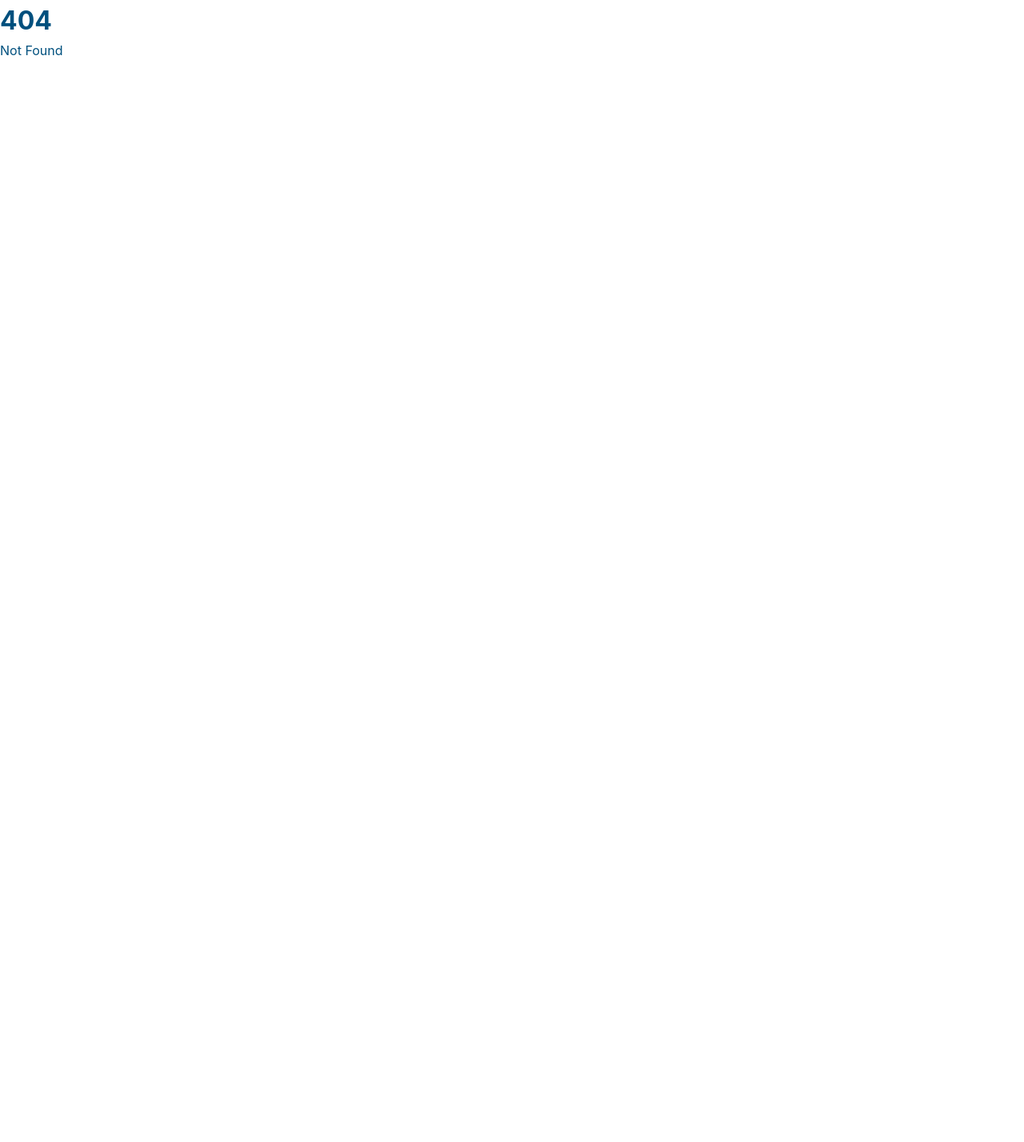
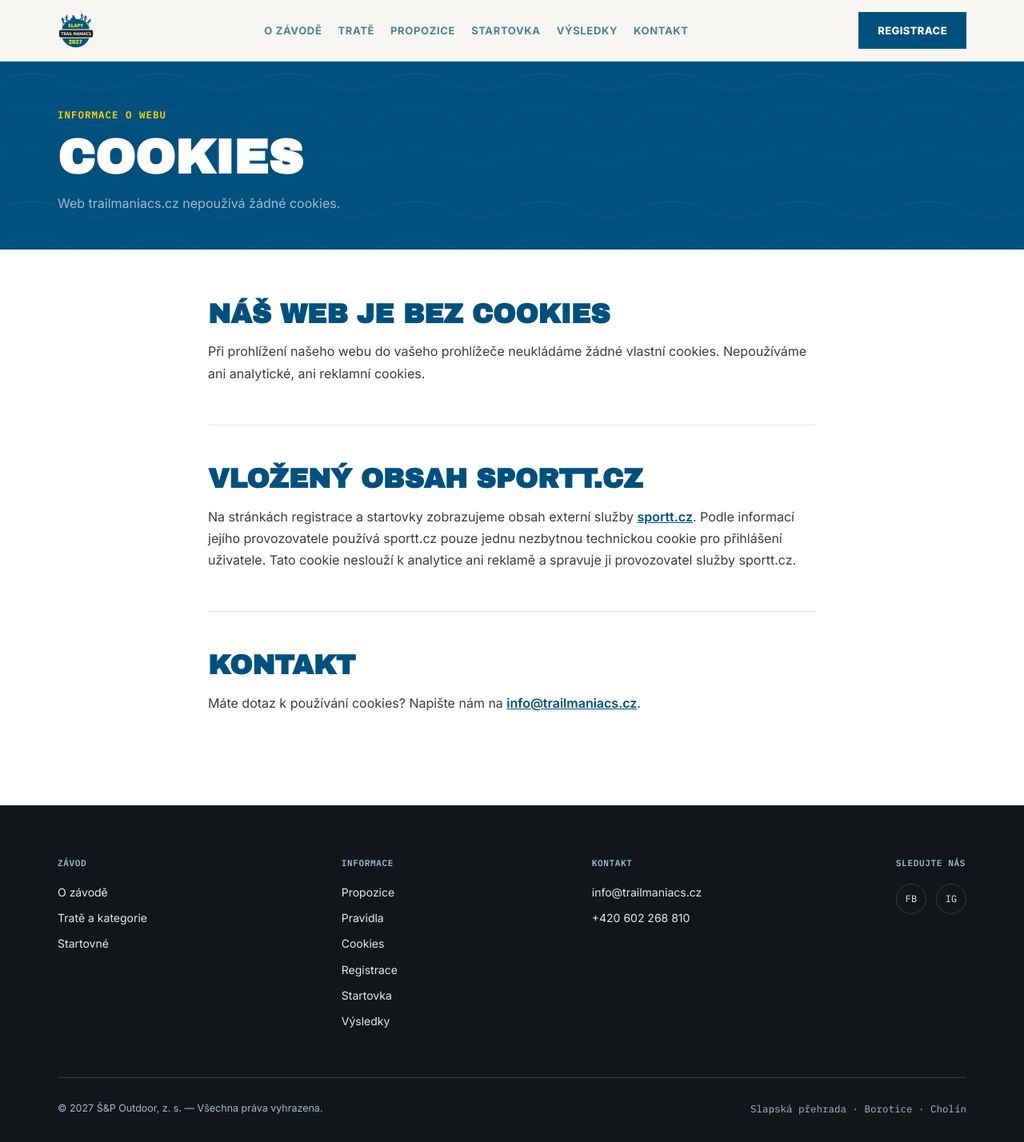
Before and after one commit to sap-outdoor/web-trailmaniacs, a SvelteKit app: page /cookies in a window 1280 px wide. Before the commit this address had no page. Shown: the whole page at 80% size. Before the commit the page ends 800 px from the top, so only its background shows below. Built offline with nearby package versions, Linux system fonts and the light colour scheme.

Commit message:
feat: add cookies information

```diff
--- a/src/routes/+page.svelte
+++ b/src/routes/+page.svelte
@@ -598,6 +598,7 @@
 				<h4>Informace</h4>
 				<a href="/propozice">Propozice</a>
 				<a href="/pravidla">Pravidla</a>
+				<a href="/cookies">Cookies</a>
 				<a href="/registrace">Registrace</a>
 				<a href="/startovka">Startovka</a>
 				<a href="/vysledky">Výsledky</a>
--- /dev/null
+++ b/src/routes/cookies/+page.svelte
@@ -0,0 +1,133 @@
+<svelte:head>
+	<title>Cookies — Slapy Trail Maniacs</title>
+	<meta
+		name="description"
+		content="Web trailmaniacs.cz sám nepoužívá žádné cookies. Informace o cookies a vloženém obsahu služby sportt.cz."
+	/>
+	<link rel="preconnect" href="https://fonts.googleapis.com" />
+	<link
+		href="https://fonts.googleapis.com/css2?family=Archivo+Black&family=Inter:wght@400;500;600;700;800;900&family=IBM+Plex+Mono:wght@400;500;600&display=swap"
+		rel="stylesheet"
+	/>
+</svelte:head>
+
+<header>
+	<div class="wrap navrow">
+		<a href="/" class="logo"
+			><img
+				src="/slapy-trail-maniacs-2027-logo.svg"
+				alt="Slapy Trail Maniacs"
+				class="logo-img"
+			/></a
+		>
+		<nav class="links">
+			<a href="/#o-zavode">O závodě</a>
+			<a href="/#trate">Tratě</a>
+			<a href="/propozice">Propozice</a>
+			<a href="/startovka">Startovka</a>
+			<a href="/vysledky">Výsledky</a>
+			<a href="/#kontakt">Kontakt</a>
+		</nav>
+		<a href="/registrace" class="cta-btn">Registrace</a>
+		<button class="navmenu-btn">☰</button>
+	</div>
+</header>
+
+<main>
+	<section class="doc-header">
+		<div class="wrap">
+			<div class="kicker">Informace o webu</div>
+			<h1>Cookies</h1>
+			<p>Web trailmaniacs.cz nepoužívá žádné cookies.</p>
+		</div>
+	</section>
+
+	<section class="cookies-body">
+		<div class="wrap">
+			<div class="doc-content">
+				<div class="doc-section">
+					<h2>Náš web je bez cookies</h2>
+					<p>
+						Při prohlížení našeho webu do vašeho prohlížeče neukládáme žádné vlastní cookies.
+						Nepoužíváme ani analytické, ani reklamní cookies.
+					</p>
+				</div>
+				<div class="doc-section">
+					<h2>Vložený obsah sportt.cz</h2>
+					<p>
+						Na stránkách registrace a startovky zobrazujeme obsah externí služby
+						<a
+							href="https://sportt.cz"
+							class="inline-link"
+							target="_blank"
+							rel="noopener noreferrer">sportt.cz</a
+						>. Podle informací jejího provozovatele používá sportt.cz pouze jednu nezbytnou
+						technickou cookie pro přihlášení uživatele. Tato cookie neslouží k analytice ani reklamě
+						a spravuje ji provozovatel služby sportt.cz.
+					</p>
+				</div>
+				<div class="doc-section">
+					<h2>Kontakt</h2>
+					<p>
+						Máte dotaz k používání cookies? Napište nám na
+						<a href="mailto:info@trailmaniacs.cz" class="inline-link">info@trailmaniacs.cz</a>.
+					</p>
+				</div>
+			</div>
+		</div>
+	</section>
+</main>
+
+<footer>
+	<div class="wrap">
+		<div class="footer-grid">
+			<div class="footer-col">
+				<h4>Závod</h4>
+				<a href="/#o-zavode">O závodě</a>
+				<a href="/#trate">Tratě a kategorie</a>
+				<a href="/#startovne">Startovné</a>
+			</div>
+			<div class="footer-col">
+				<h4>Informace</h4>
+				<a href="/propozice">Propozice</a>
+				<a href="/pravidla">Pravidla</a>
+				<a href="/cookies">Cookies</a>
+				<a href="/registrace">Registrace</a>
+				<a href="/startovka">Startovka</a>
+				<a href="/vysledky">Výsledky</a>
+			</div>
+			<div class="footer-col">
+				<h4>Kontakt</h4>
+				<a href="mailto:info@trailmaniacs.cz">info@trailmaniacs.cz</a>
+				<a href="tel:+420602268810">+420 602 268 810</a>
+			</div>
+			<div class="footer-col">
+				<h4>Sledujte nás</h4>
+				<div class="social-row">
+					<a href="https://www.facebook.com/SlapyTrailManiacs" title="Facebook">FB</a>
+					<a href="https://www.instagram.com/trailmaniacs" title="Instagram">IG</a>
+				</div>
+			</div>
+		</div>
+		<div class="footer-bottom">
+			<div>© 2027 Š&amp;P Outdoor, z. s. — Všechna práva vyhrazena.</div>
+			<div class="mono">Slapská přehrada · Borotice · Cholín</div>
+		</div>
+	</div>
+</footer>
+
+<style>
+	.cookies-body {
+		padding: 64px 0 100px;
+	}
+
+	.cookies-body .doc-content {
+		margin: 0 auto;
+	}
+
+	@media (max-width: 920px) {
+		.cookies-body {
+			padding: 48px 0 72px;
+		}
+	}
+</style>
--- a/src/routes/pravidla/+page.svelte
+++ b/src/routes/pravidla/+page.svelte
@@ -215,6 +215,7 @@
 				<h4>Informace</h4>
 				<a href="/propozice">Propozice</a>
 				<a href="/pravidla">Pravidla</a>
+				<a href="/cookies">Cookies</a>
 				<a href="/registrace">Registrace</a>
 				<a href="/startovka">Startovka</a>
 				<a href="/vysledky">Výsledky</a>
--- a/src/routes/propozice/+page.svelte
+++ b/src/routes/propozice/+page.svelte
@@ -749,6 +749,7 @@
 				<h4>Informace</h4>
 				<a href="/propozice">Propozice</a>
 				<a href="/pravidla">Pravidla</a>
+				<a href="/cookies">Cookies</a>
 				<a href="/registrace">Registrace</a>
 				<a href="/startovka">Startovka</a>
 				<a href="/vysledky">Výsledky</a>
--- a/src/routes/registrace/+page.svelte
+++ b/src/routes/registrace/+page.svelte
@@ -65,6 +65,7 @@
 				<h4>Informace</h4>
 				<a href="/propozice">Propozice</a>
 				<a href="/pravidla">Pravidla</a>
+				<a href="/cookies">Cookies</a>
 				<a href="/registrace">Registrace</a>
 				<a href="/startovka">Startovka</a>
 				<a href="/vysledky">Výsledky</a>
--- a/src/routes/startovka/+page.svelte
+++ b/src/routes/startovka/+page.svelte
@@ -64,6 +64,7 @@
 				<h4>Informace</h4>
 				<a href="/propozice">Propozice</a>
 				<a href="/pravidla">Pravidla</a>
+				<a href="/cookies">Cookies</a>
 				<a href="/registrace">Registrace</a>
 				<a href="/startovka">Startovka</a>
 				<a href="/vysledky">Výsledky</a>
--- a/src/routes/vysledky/+page.svelte
+++ b/src/routes/vysledky/+page.svelte
@@ -109,6 +109,7 @@
 				<h4>Informace</h4>
 				<a href="/propozice">Propozice</a>
 				<a href="/pravidla">Pravidla</a>
+				<a href="/cookies">Cookies</a>
 				<a href="/registrace">Registrace</a>
 				<a href="/startovka">Startovka</a>
 				<a href="/vysledky">Výsledky</a>
--- a/vite.config.ts
+++ b/vite.config.ts
@@ -11,7 +11,8 @@ export default defineConfig({
 		devtoolsJson(),
 		paraglideVitePlugin({
 			project: './project.inlang',
-			outdir: './src/lib/paraglide'
+			outdir: './src/lib/paraglide',
+			strategy: ['url', 'baseLocale']
 		})
 	],
 	test: {
```
